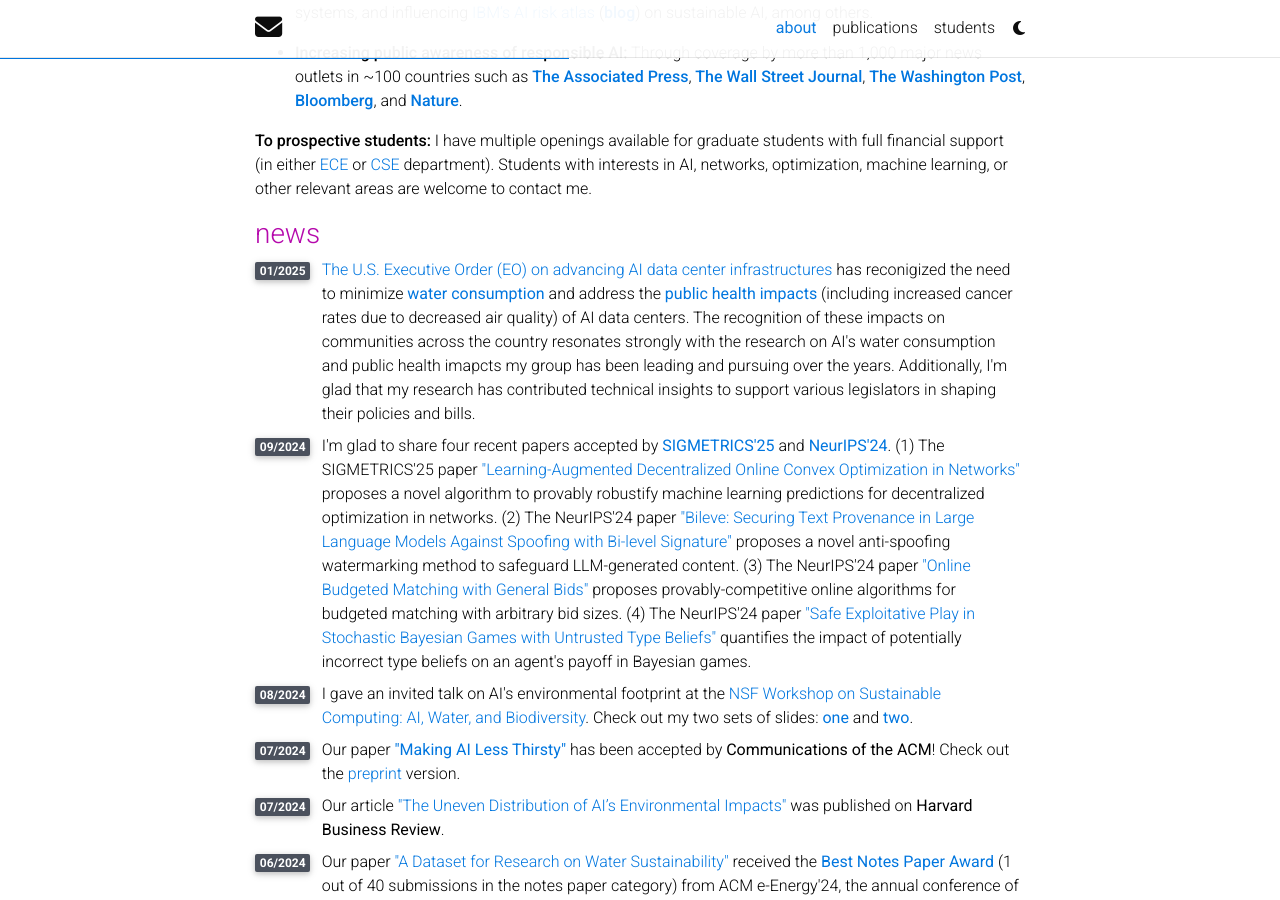
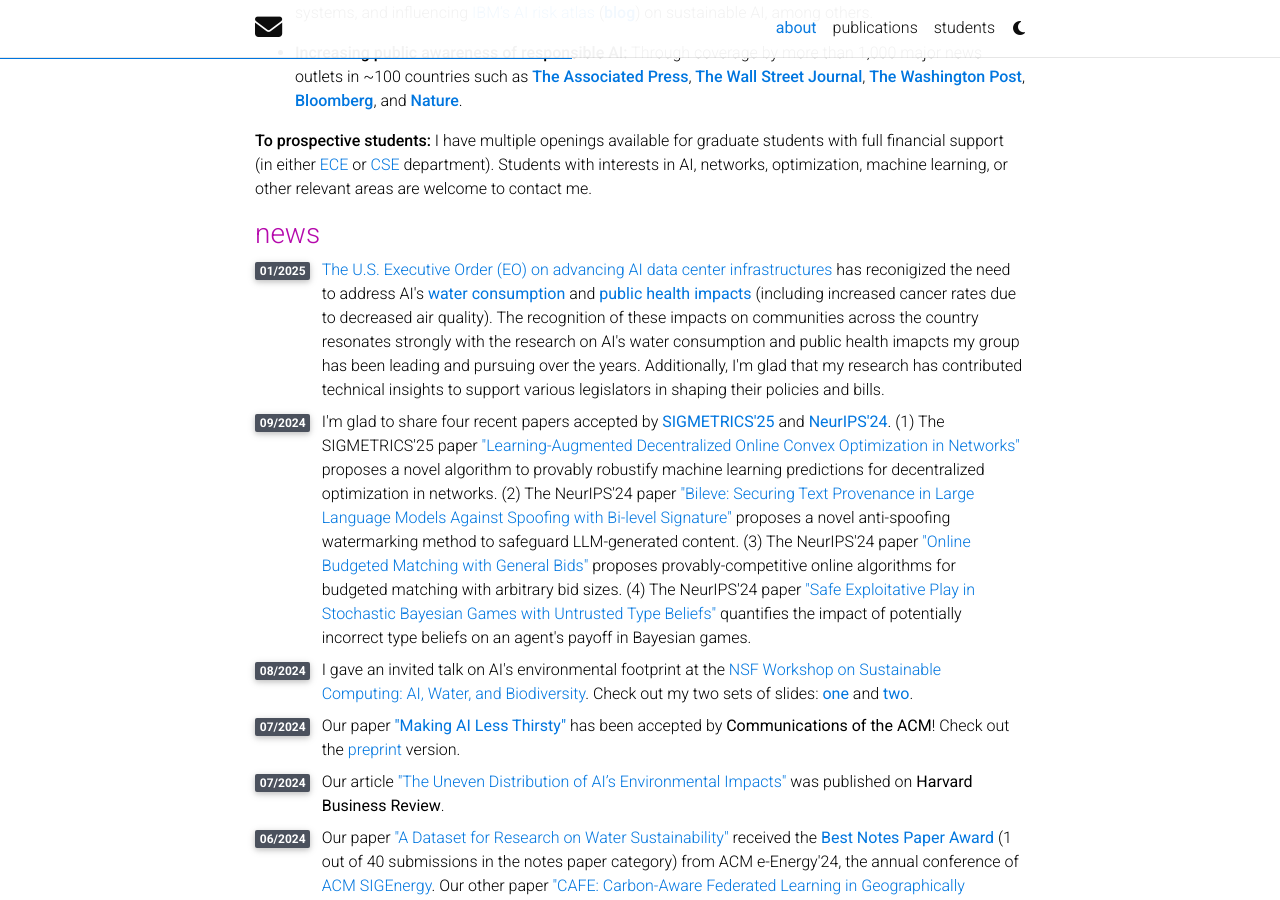
Before and after one commit to shaoleiren/shaoleiren.github.io, a Jekyll site: the page built from _pages/about.md, in a window 1280 px wide and 900 px high, scrolled down 1585 px. Built offline with Jekyll 4.4.1, drawn with Linux system fonts in a browser that asks for light colours; full-size pictures stand in for the smaller copies a plugin makes; comment, search, counter and statistics services are not loaded; a style sheet for code colours, icons or effects is not loaded.

Commit message:
Update about.html

```diff
--- a/_layouts/about.html
+++ b/_layouts/about.html
@@ -95,7 +95,7 @@
                 </span>
               </div>
               <div class="col-xs-11 cl-sm-11 col-md-11 mt-2 mt-md-0">
-                <a href="https://www.federalregister.gov/documents/2025/01/17/2025-01395/advancing-united-states-leadership-in-artificial-intelligence-infrastructure">The U.S. Executive Order (EO) on advancing AI data center infrastructures</a> has reconigized the need to minimize <b><a href="https://arxiv.org/abs/2304.03271">water consumption</a></b> and address the <b><a href="https://arxiv.org/abs/2412.06288">public health impacts</a></b> (including increased cancer rates due to decreased air quality) of AI data centers. The recognition of these impacts on communities across the country resonates strongly with the research on AI's water consumption and public health imapcts my group has been leading and pursuing over the years. Additionally, I'm glad that my research has contributed technical insights to support various legislators in shaping their policies and bills.
+                <a href="https://www.federalregister.gov/documents/2025/01/17/2025-01395/advancing-united-states-leadership-in-artificial-intelligence-infrastructure">The U.S. Executive Order (EO) on advancing AI data center infrastructures</a> has reconigized the need to address AI's <b><a href="https://arxiv.org/abs/2304.03271">water consumption</a></b> and <b><a href="https://arxiv.org/abs/2412.06288">public health impacts</a></b> (including increased cancer rates due to decreased air quality). The recognition of these impacts on communities across the country resonates strongly with the research on AI's water consumption and public health imapcts my group has been leading and pursuing over the years. Additionally, I'm glad that my research has contributed technical insights to support various legislators in shaping their policies and bills.
               </div>
           </div>
 
```
